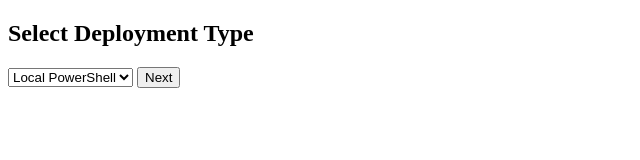
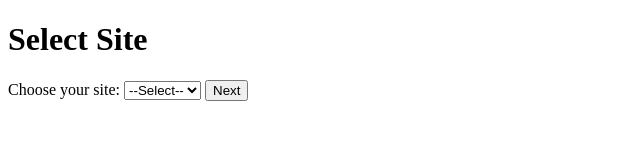
Before and after one commit to maguirejamie73/PackageBuilder, a plain HTML site: page Frontend/Site-Selection.html in a window 1280 px wide. Shown: the whole page, without its empty margins (0-640 px from the left). Drawn offline with Linux system fonts and the light colour scheme.

Commit message:
Fix file paths for CSS and JS in frontend

```diff
--- a/Frontend/Site-Selection.html
+++ b/Frontend/Site-Selection.html
@@ -1,17 +1,22 @@
 <!DOCTYPE html>
 <html lang="en">
 <head>
-    <meta charset="UTF-8">
-    <title>PackageBuilder Site Selection</title>
-    <script src="scripts/config.js"></script>
-    <script src="scripts/site-selection.js"></script>
-</head>
+  <meta charset="UTF-8" />
+  <meta name="viewport" content="width=device-width, initial-scale=1.0" />
+  <title>Site Selection</title>
+  </head>
 <body>
-    <h2>Select Deployment Type</h2>
-    <select id="deploymentType">
-        <option value="powershell">Local PowerShell</option>
-        <option value="intune">Intune Package</option>
+  <h1>Select Site</h1>
+  <form id="siteSelectionForm">
+    <label for="site">Choose your site:</label>
+    <select id="site" name="site">
+      <option value="">--Select--</option>
+      <option value="site1">Site 1</option>
+      <option value="site2">Site 2</option>
     </select>
-    <button id="nextBtn">Next</button>
+    <button type="submit">Next</button>
+  </form>
+
+  <script src="scripts/site-selection.js"></script>
 </body>
 </html>
```
Also changed, not shown: Frontend/Login.html (+1 -2 lines), Frontend/index.html (+10 -10 lines).
